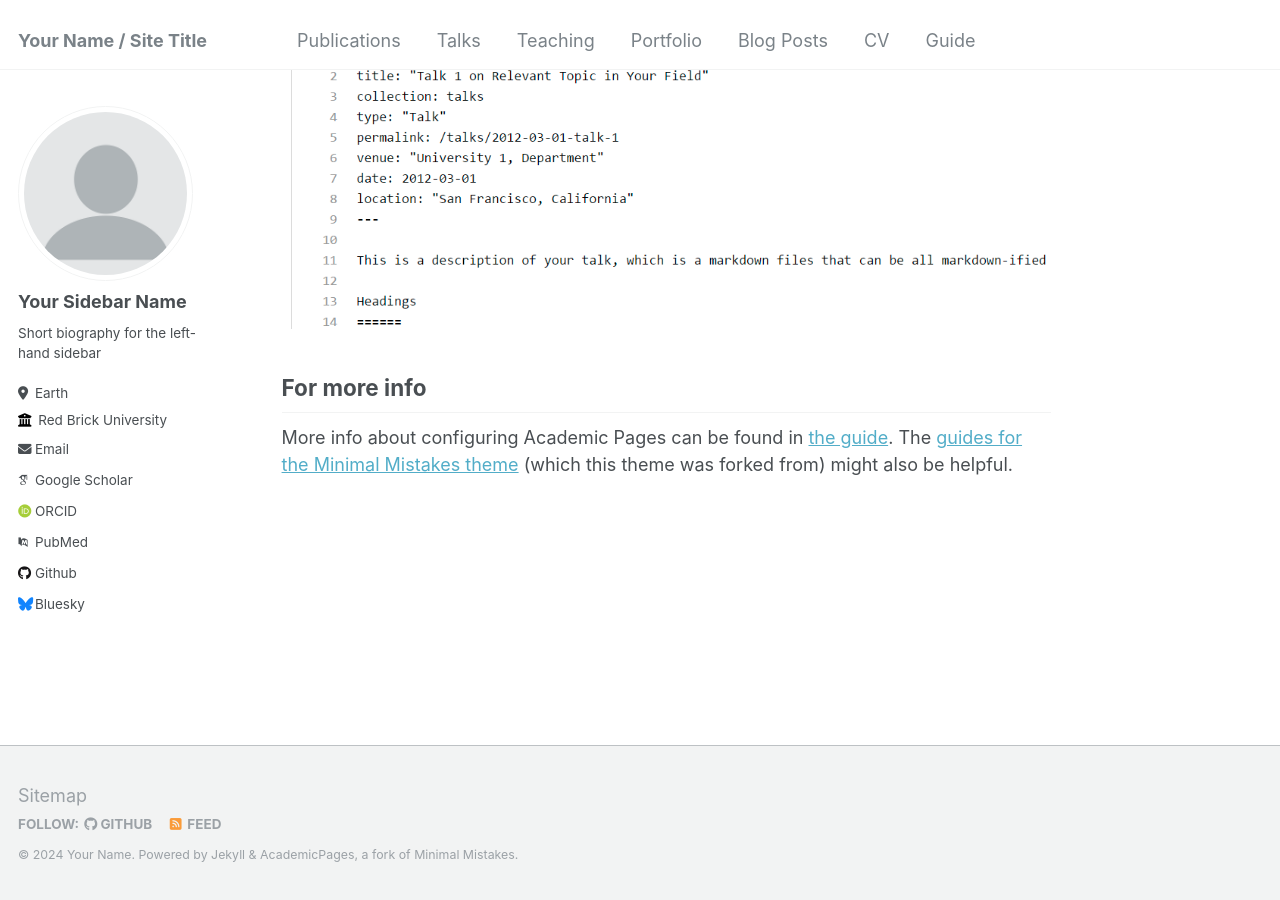
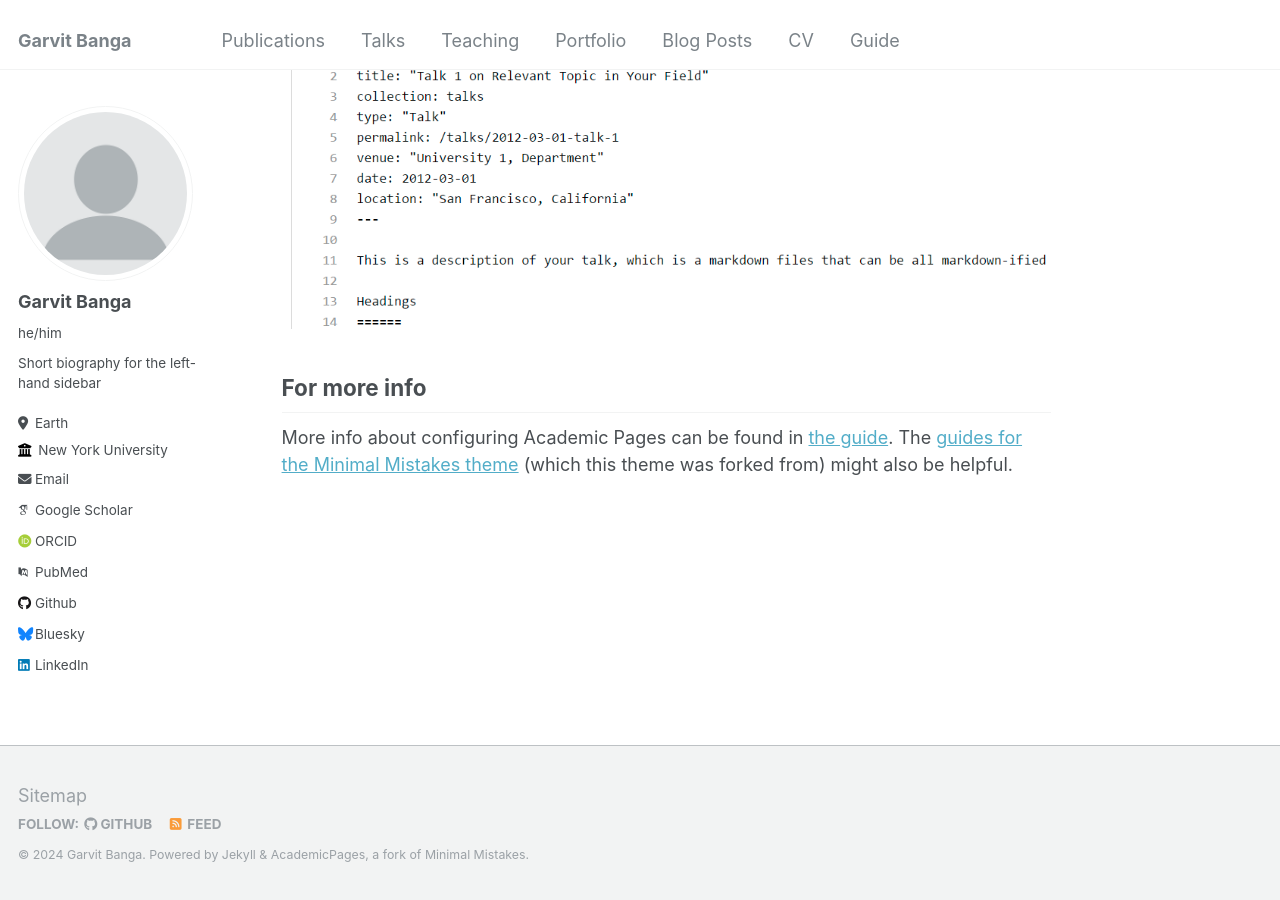
Before and after one commit to GarvitBanga/garvitbanga.github.io, a Jekyll site: the page built from _pages/about.md, in a window 1280 px wide and 900 px high, scrolled down 2660 px. Built offline with Jekyll 4.4.1, drawn with Linux system fonts in a browser that asks for light colours; some web fonts are replaced.

Commit message:
Update _config.yml

```diff
--- a/_config.yml
+++ b/_config.yml
@@ -8,13 +8,13 @@
 
 # Basic Site Settings
 locale                   : "en-US"
-title                    : "Your Name / Site Title"
+title                    : "Garvit Banga"
 title_separator          : "-"
-name                     : &name "Your Name"
+name                     : &name "Garvit Banga"
 description              : &description "personal description"
-url                      : https://academicpages.github.io # the base hostname & protocol for your site e.g. "https://mmistakes.github.io"
+url                      : https://garvitbanga.github.io # the base hostname & protocol for your site e.g. "https://mmistakes.github.io"
 baseurl                  : "" # the subpath of your site, e.g. "/blog"
-repository               : "academicpages/academicpages.github.io"
+repository               : "garvitbanga/garvitbanga.github.io"
 
 # Site Author - The following control what appear as part of the author content on the side bar.
 #               If a field is blank the icon and link will not appear, otherwise it will be shown.
@@ -22,19 +22,19 @@ repository               : "academicpages/academicpages.github.io"
 author:
   # Biographic information
   avatar           : "profile.png"
-  name             : "Your Sidebar Name"
-  pronouns         : # example: "she/her"
+  name             : "Garvit Banga"
+  pronouns         : "he/him" # example: "she/her"
   bio              : "Short biography for the left-hand sidebar"
   location         : "Earth"
-  employer         : "Red Brick University"
+  employer         : "New York University"
   uri              : # URL
-  email            : "none@example.org"
+  email            : "gb2762@nyu.edu"
 
   # Academic websites
   arxiv            : # URL - Update with the correct link to your profile
-  googlescholar    : "https://scholar.google.com/citations?user=PS_CX0AAAAAJ"
+  googlescholar    : "https://scholar.google.com/citations?user=XkW4KCkAAAAJ&hl=en"
   impactstory      : # URL
-  orcid            : "http://orcid.org/yourorcidurl"
+  orcid            : "https://orcid.org/0000-0001-6473-7261"
   semantic         : # URL
   pubmed           : "https://www.ncbi.nlm.nih.gov/pubmed/?term=john+snow"
   researchgate     : # URL
@@ -43,7 +43,7 @@ author:
   bitbucket        : # Username - Update with your username on the site
   codepen          : # Username
   dribbble         : # Username
-  github           : "academicpages"
+  github           : "garvitbanga"
   kaggle           : # Username
   stackoverflow    : # User number or user number and name (i.e., use "1" or "1/jeff-atwood")
 
@@ -57,7 +57,7 @@ author:
   keybase          : # Username
   instagram        : # Username
   lastfm           : # Username
-  linkedin         : # Username
+  linkedin         : "garvitbanga" # Username
   mastodon         : # URL
   medium           : # URL
   pinterest        : # Username
```
